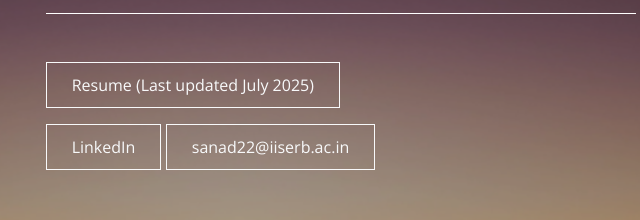
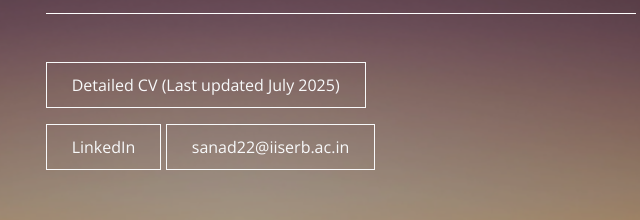
Before and after one commit to sanad-dhan/sanad-dhan.github.io, a plain HTML site: page index.html in a window 1280 px wide. Shown: the part 243-463 px from the top of the page, 396-1036 px from the left. Drawn offline with nearby package versions, Linux system fonts and the light colour scheme.

Commit message:
Update index.html

```diff
--- a/index.html
+++ b/index.html
@@ -106,8 +106,8 @@
 
         <hr class="mb-5">
 
-        <a href="Sanad_Shaha_Resume.pdf" target="_blank" class="btn btn-outline-light custom-resume-btn">
-          Resume (Last updated July 2025)
+        <a href="Sanad_Shaha_CV.pdf" target="_blank" class="btn btn-outline-light custom-resume-btn">
+          Detailed CV (Last updated July 2025)
         </a>
 
 
@@ -135,4 +135,5 @@
     <script src="js/jquery.backstretch.min.js"></script>
     <script src="js/templatemo-script.js"></script>
 </body>
+
 </html>
```
